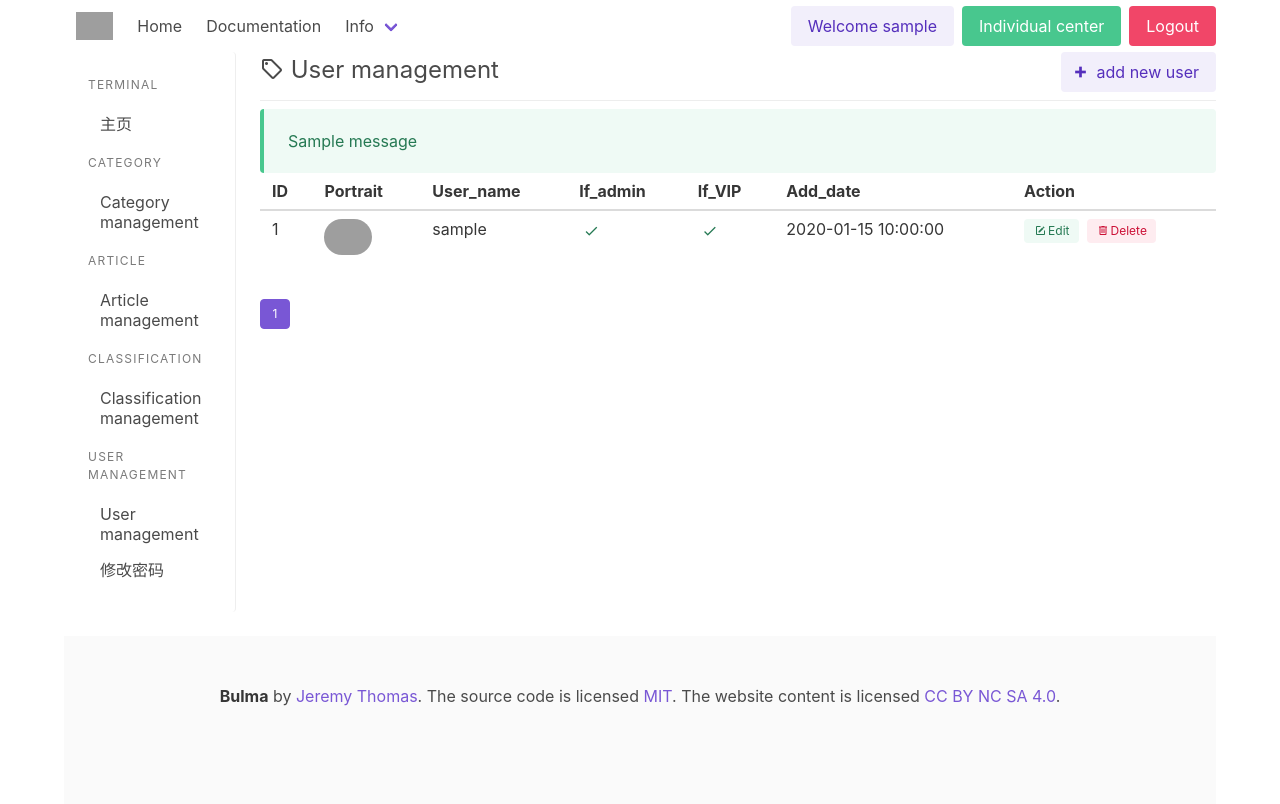
After one commit to dreamlight7274/Flask_game, a Flask app: page /admin/user in a window 1280 px wide. The commit adds this page. Run offline with Flask 3, Linux system fonts and the light colour scheme; the visitor is signed in with stand-in values (Sample User, id 1); tables that the repository leaves empty hold one stand-in row (values such as "Sample post"); one stand-in notice (Sample message) is shown; grey boxes are pictures that could not be loaded.

Commit message:
classification
classification

```diff
--- a/modules/admin/forms.py
+++ b/modules/admin/forms.py
@@ -32,3 +32,9 @@ class Article_form(FlaskForm):
         DataRequired(message="Please input the content of article")
     ])
     classifications = SelectMultipleField('classifications', choices=None, coerce=int)
+
+class Classification_form(FlaskForm):
+    name = StringField('name', validators=[
+        DataRequired(message="please input the name of classification"),
+        Length(max=50, message="The length of the name should be less than 50 words")
+    ])
--- a/modules/admin/templates/admin/index.html
+++ b/modules/admin/templates/admin/index.html
@@ -33,10 +33,16 @@
                         <li><a href="{{ url_for('admin.article_manage_page') }}">Article management</a></li>
                     </ul>
                     <p class="menu-label">
-                        用户管理
+                        Classification
                     </p>
                     <ul class="menu-list">
-                        <li><a>用户管理</a></li>
+                        <li><a href="{{ url_for('admin.classification_manage_page') }}">Classification management</a></li>
+                    </ul>
+                    <p class="menu-label">
+                        User management
+                    </p>
+                    <ul class="menu-list">
+                        <li><a href="{{ url_for('admin.user_manage_page') }}">User management</a></li>
                         <li><a>修改密码</a></li>
                     </ul>
                 </aside>
--- /dev/null
+++ b/modules/admin/templates/admin/user.html
@@ -0,0 +1,139 @@
+{% extends 'admin/index.html' %}
+
+{% block res_list %}
+<div class="is-block">
+    <div class=" is-pulled-left">
+        <h1 class=" is-size-4">
+            <span class="icon">
+                <i class="mdi mdi-tag-outline"></i>
+            </span>
+            User management
+        </h1>
+    </div>
+
+    {% block button %}
+    <div class=" is-pulled-right">
+        <a href="" class=" button is-primary is-light">
+            <span class="icon"><i class="mdi mdi-plus-thick"></i></span>
+            <span>add new user</span>
+        </a>
+    </div>
+    {% endblock button %}
+    <div class="is-clearfix"></div>
+    <div class=" dropdown-divider"></div>
+
+
+    {% with messages = get_flashed_messages() %}
+    <b-message type="is-success">
+      {% if messages %}
+      <ul class=flashes>
+        {% for message in messages %}
+        <li>{{ message }}</li>
+        {% endfor %}
+      </ul>
+      {% endif %}
+    </b-message>
+    {% endwith %}
+</div>
+
+{% block table_content %}
+<div class="table-container">
+    <table class="table is-fullwidth is-hoverable is-striped">
+        <thead>
+            <tr>
+              <th>ID</th>
+              <th>Portrait</th>
+              <th>User_name</th>
+              <th>If_admin</th>
+              <th>If_VIP</th>
+              <th>Add_date</th>
+              <th>Action</th>
+            </tr>
+        </thead>
+        <tbody>
+            {% for user in users %}
+            <tr>
+                <td>{{ user.user_id }}</td>
+                <td>
+                    {% if user.head_portrait %}
+                    <figure class="image is-48x48">
+                        <img class="is-rounded" src="/admin/static/{{ user.head_portrait }}" alt="{{ user.user_name }}">
+                    </figure>
+                    {% else %}
+                    -
+                    {% endif %}
+                </td>
+                <td>{{ user.user_name }}</td>
+                <td>
+                    {% if user.is_admin %}
+                        <span class="icon has-text-success-dark">
+                            <i class="mdi mdi-check"></i>
+                        </span>
+                    {% else %}
+                        <span class="icon has-text-danger-dark">
+                            <i class="mdi mdi-close"></i>
+                        </span>
+                    {% endif %}
+                </td>
+                <td>
+                    {% if user.is_VIP %}
+                        <span class="icon has-text-success-dark">
+                            <i class="mdi mdi-check"></i>
+                        </span>
+                    {% else %}
+                        <span class="icon has-text-danger-dark">
+                            <i class="mdi mdi-close"></i>
+                        </span>
+                    {% endif %}
+                </td>
+                <td>{{ user.add_date }}</td>
+                <td>
+                    <div class="tags">
+                        <a href="" class="tag is-success is-light">
+                            <span class="icon">
+                                <i class="mdi mdi-square-edit-outline"></i>
+                            </span>
+                            Edit
+                        </a>
+                        <a href="" class="tag is-danger is-light">
+                            <span class="icon">
+                                <i class="mdi mdi-trash-can-outline"></i>
+                            </span>
+                            Delete
+                        </a>
+                    </div>
+                </td>
+            </tr>
+            {% endfor %}
+        </tbody>
+    </table>
+</div>
+
+<nav class="pagination is-small" role="navigation" aria-label="pagination">
+    {% if pagination.has_prev %}
+    <a href="{{ url_for('admin.user_manage_page') }}?page={{ pagination.prev_num }}" class="pagination-previous" title="This is the first page">Previous</a>
+    {% endif %}
+    {% if pagination.has_next %}
+    <a href="{{ url_for('admin.user_manage_page') }}?page={{ pagination.next_num }}" class="pagination-next">Next page</a>
+    {% endif %}
+
+    <ul class="pagination-list">
+        {% for page in pagination.iter_pages() %}
+            {% if page %}
+                {% if page != pagination.page %}
+                <li>
+                    <a href="{{ url_for('admin.user_manage_page') }}?page={{ page }}" class="pagination-link" aria-label="Page 1" aria-current="page">{{ page }}</a>
+                </li>
+                {% else %}
+                <li>
+                    <a class="pagination-link is-current" aria-label="Page 1" aria-current="page">{{ page }}</a>
+                </li>
+                {% endif %}
+            {% else %}
+                <span class=pagination-ellipsis>&hellip;</span>
+            {% endif %}
+        {% endfor %}
+    </ul>
+</nav>
+{% endblock table_content %}
+{% endblock res_list %}
--- a/modules/admin/views.py
+++ b/modules/admin/views.py
@@ -2,7 +2,8 @@ from flask import Blueprint, render_template, request, flash, redirect, url_for,
 from ..auth.views.auth import login_request_update
 from ..forum.models import Category
 from ..forum.models import Article, Classification
-from ..admin.forms import Category_form, Article_form
+from ..auth.models import User
+from ..admin.forms import Category_form, Article_form, Classification_form
 
 from Project_public import db
 
@@ -137,3 +138,55 @@ def delete_article(article_id):
         db.session.commit()
         flash(f'the article {article_using.article_name} has been deleted')
         return redirect(url_for('admin.article_manage_page'))
+
+@path_admin.route('/class')
+@login_request_update
+def classification_manage_page():
+    page = request.args.get('page', 1, type=int)
+    pagination=Classification.query.order_by(Classification.cla_id).paginate(page=page, per_page=20, error_out=False)
+    class_showing = pagination.items
+    return render_template('admin/cla.html', classifications=class_showing, pagination=pagination)
+
+
+@path_admin.route('/class/add', methods=['GET','POST'])
+@login_request_update
+def add_new_classification():
+    form_using = Classification_form()
+    if form_using.validate_on_submit():
+        classification_creating = Classification(cla_name=form_using.name.data)
+        db.session.add(classification_creating)
+        db.session.commit()
+        flash(f'classification {form_using.name.data} has been added')
+        return redirect(url_for('admin.classification_manage_page'))
+    return render_template('admin/add_or_edit_cla.html', form=form_using)
+
+@path_admin.route('class/edit/<int:cla_id>', methods=['GET','POST'])
+@login_request_update
+def edit_classification(cla_id):
+    classification_using = Classification.query.get(cla_id)
+    form_using = Classification_form(name=classification_using.cla_name)
+    if form_using.validate_on_submit():
+        classification_using.cla_name = form_using.name.data
+        db.session.add(classification_using)
+        db.session.commit()
+        flash(f'classification {form_using.name.data} has been edited')
+        return redirect(url_for('admin.classification_manage_page'))
+    return render_template('admin/add_or_edit_cla.html', form=form_using)
+
+@path_admin.route('class/delete/<int:cla_id>', methods=['GET','POST'])
+@login_request_update
+def delete_classification(cla_id):
+    classification_using=Classification.query.get(cla_id)
+    if classification_using:
+        db.session.delete(classification_using)
+        db.session.commit()
+        flash(f'classification {classification_using.cla_name} has been deleted')
+        return redirect(url_for('admin.classification_manage_page'))
+
+@path_admin.route('/user')
+@login_request_update
+def user_manage_page():
+    page=request.args.get('page', 1, type=int)
+    pagination = User.query.order_by(User.user_id).paginate(page=page, per_page=20, error_out=False)
+    users_showing = pagination.items
+    return render_template('admin/user.html', users=users_showing, pagination=pagination)
--- a/modules/forum/templates/base.html
+++ b/modules/forum/templates/base.html
@@ -5,6 +5,7 @@
     <title>{% block title %}{% endblock title %}</title>
     <link rel="stylesheet" href="{{ url_for('forum.static', filename='css/other_style.css') }}">
     <link rel="stylesheet" href="{{ url_for('forum.static', filename='css/buefy.min.css') }}">
+    <link rel="stylesheet" href="{{ url_for('forum.static', filename='css/materialdesignicons.min.css') }}">
 
 </head>
 
```
Also changed, not shown: modules/admin/templates/admin/add_or_edit_cla.html (added, +26 -0 lines), modules/admin/templates/admin/cla.html (added, +106 -0 lines).
